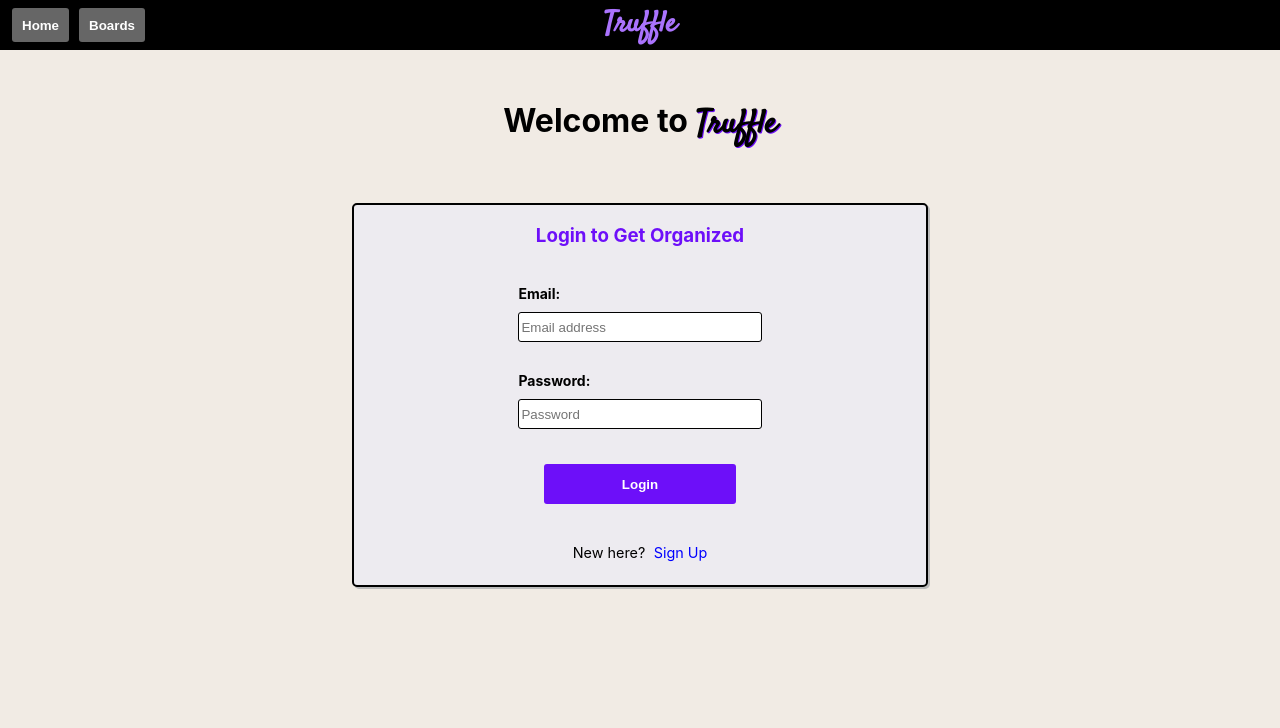
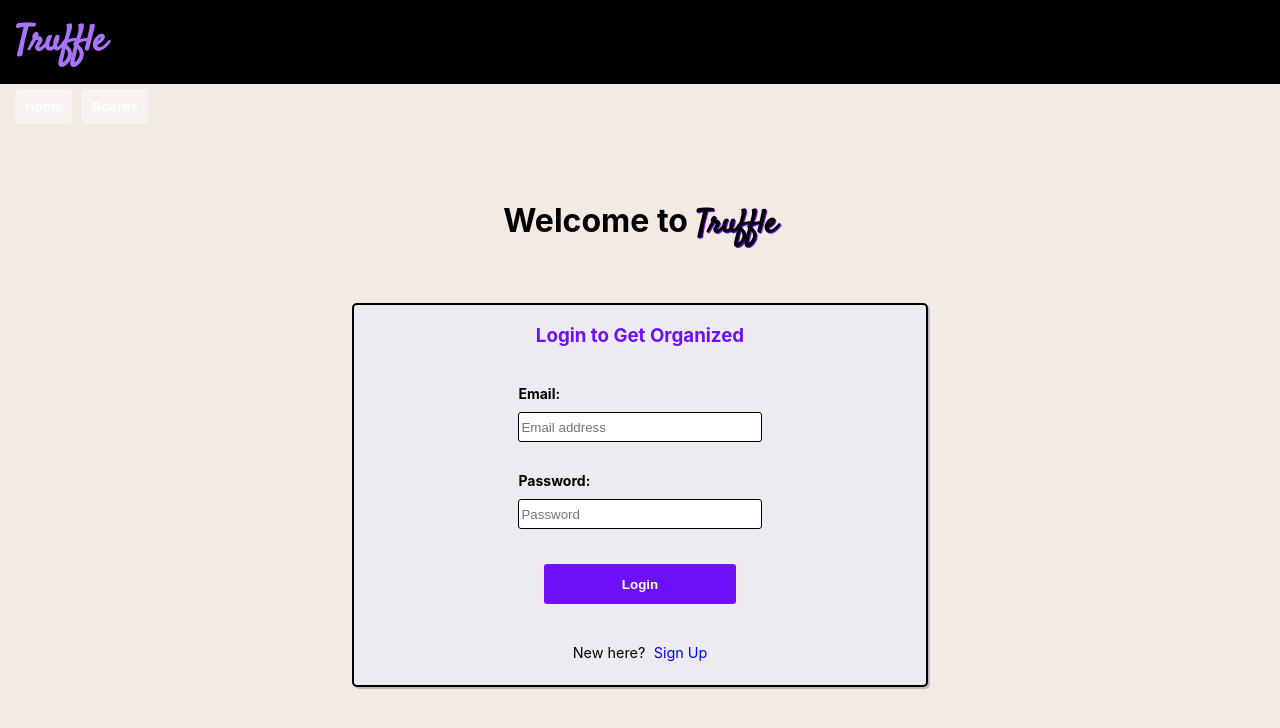
Before and after one commit to tpooch21/truffle, a Next.js app: page / in a window 1280 px wide. Shown: the top 728 px of the page. Built offline with nearby package versions, Linux system fonts and the light colour scheme.

Commit message:
Style changes to toolbar

```diff
--- a/components/Layout/Layout.module.css
+++ b/components/Layout/Layout.module.css
@@ -16,6 +16,7 @@
 .header {
   width: 100%;
   height: auto;
+  margin-bottom: 100px;
 }
 
 .main {
--- a/components/Toolbar/Toolbar.js
+++ b/components/Toolbar/Toolbar.js
@@ -3,6 +3,9 @@ import Link from "next/link";
 
 const Toolbar = () => (
   <div className={styles.Toolbar}>
+    <header className={styles.ToolbarHeader}>
+      <h1>Truffle</h1>
+    </header>
     <div className={styles.TbButtonWrapper}>
       <Link href="/">
         <a>
@@ -15,8 +18,6 @@ const Toolbar = () => (
         </a>
       </Link>
     </div>
-    <h1>Truffle</h1>
-    <div className={styles.logo}></div>
   </div>
 );
 
--- a/components/Toolbar/Toolbar.module.css
+++ b/components/Toolbar/Toolbar.module.css
@@ -3,36 +3,39 @@
   width: 100%;
   top: 0;
   left: 0;
-  height: 50px;
-  background: black;
   color: var(--main-purple-light);
   display: flex;
-  flex-flow: row;
-  justify-content: space-between;
+  flex-flow: column;
+  justify-content: flex-start;
+}
+
+.ToolbarHeader {
+  display: flex;
+  justify-content: flex-start;
   align-items: center;
-  padding: 0 7px;
+  width: 100%;
+  padding-left: 10px;
+  background: black;
+}
+
+.ToolbarHeader h1 {
+  font-family: "Satisfy", cursive;
+  font-size: 36px;
+  line-height: 36px;
+  padding: 0 5px;
 }
 
 .TbButtonWrapper {
-  width: 33%;
+  width: 100%;
   display: flex;
   flex-flow: row;
   justify-content: flex-start;
   align-items: center;
-  height: 80%;
-}
-
-.Toolbar h1 {
-  line-height: 100%;
-  padding: 5px 0;
-  width: 33%;
-  text-align: center;
-  font-family: "Satisfy", cursive;
-  font-size: 1.8rem;
+  padding: 5px 10px;
 }
 
 .Toolbar button {
-  height: 100%;
+  height: 35px;
   margin: 0 5px;
   background: hsla(0, 0%, 100%, 0.4);
   z-index: 10;
@@ -53,11 +56,3 @@
 .Toolbar a {
   height: 85%;
 }
-
-.logo {
-  width: 33%;
-  height: 80%;
-  text-align: center;
-  color: inherit;
-  border-radius: 5px;
-}
```
Also changed, not shown: public/cool-background.png (added).
